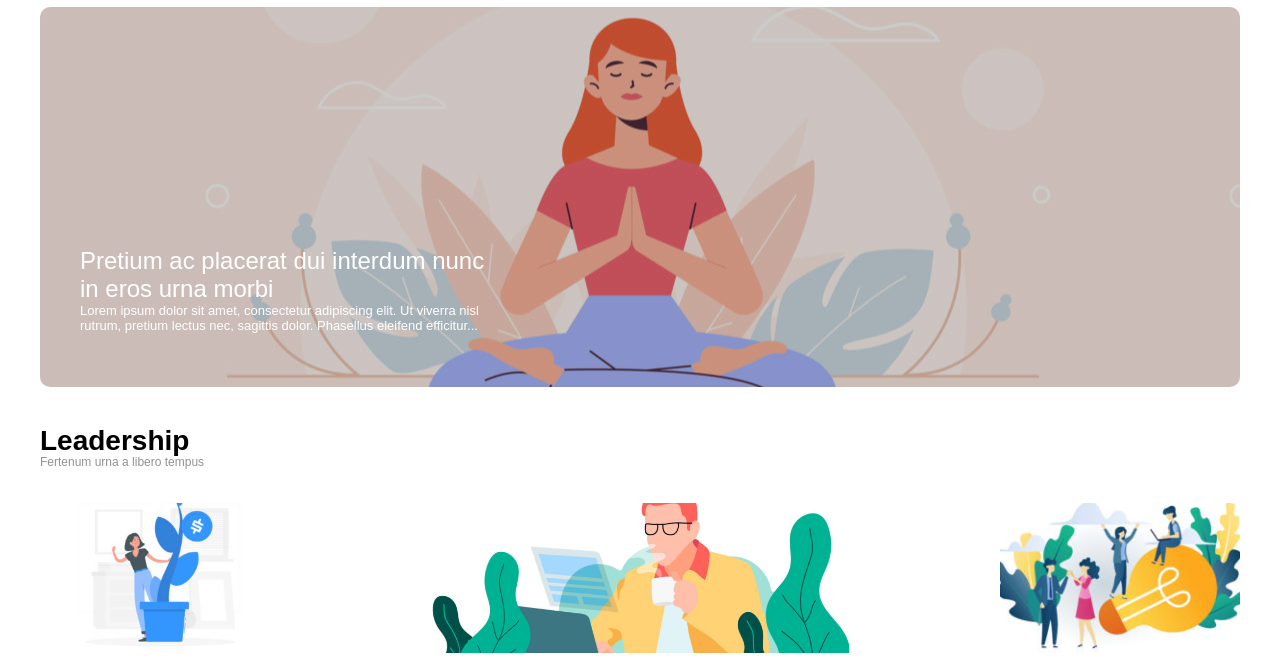
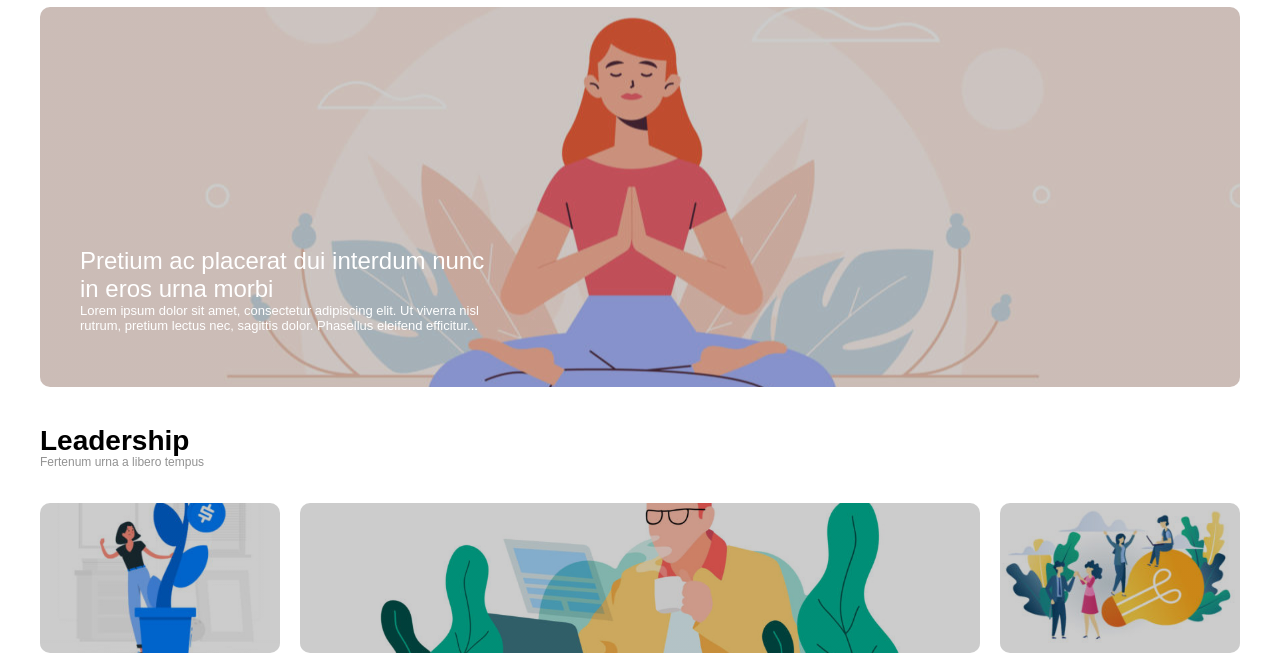
Before and after one commit to MarilenaCantisani/htmlcss-wp, a plain HTML site: page index.html in a window 1280 px wide. Shown: the part 116-786 px from the top of the page. Drawn offline with Linux system fonts and the light colour scheme.

Commit message:
+ added linear-gradient to background-images

```diff
--- a/css/style.css
+++ b/css/style.css
@@ -23,12 +23,6 @@ body {
     content: "";
     display: table;
     clear: both;
-}
-
-.bg-opacity {
-    background-color: rgba(0, 0, 0, 0.2);
-    height: 100%;
-    border-radius: 10px;
 }
 
 
@@ -63,7 +57,7 @@ header nav .nav-bar {
 .main-banner-top {
     height: 380px;
     border-radius: 10px;
-    background-image: url(../img/banner.jpg);
+    background-image: linear-gradient(rgba(0,0,0,0.2), rgba(0,0,0,0.2)), url(../img/banner.jpg);
     background-position: 50%;
     margin: 10px 0 40px 0;
 }
@@ -123,20 +117,19 @@ main .main-banner-top .text-banner {
 }
 
 .sidebar-sx .bg-image {
-    background-image: url(../img/img-1.jpg);
-    background-size: 80%;
-    opacity: 0.8;
+    background-image: linear-gradient(rgba(0,0,0,0.2), rgba(0,0,0,0.2)), url(../img/img-1.jpg);
+    background-size: cover;
 }
 
 
 .central-column .bg-image {
-    background-image: url(../img/banner-2.jpg);
-    background-size: 80%;
+    background-image: linear-gradient(rgba(0,0,0,0.2), rgba(0,0,0,0.2)), url(../img/banner-2.jpg);
+    background-size: cover;
 }
 
 .sidebar-dx .bg-image {
-    background-image: url(../img/img-3.jpg);
-    background-size: 120%;
+    background-image: linear-gradient(rgba(0,0,0,0.2), rgba(0,0,0,0.2)), url(../img/img-3.jpg);
+    background-size: cover;
 }
 
 .section-columns .text-column {
--- a/index.html
+++ b/index.html
@@ -32,11 +32,9 @@
         <main>
             <!-- Banner -->
             <section class="main-banner-top ">
-                <div class="bg-opacity">
-                    <div class="text-banner">
-                        <h2>Pretium ac placerat dui interdum nunc in eros urna morbi</h2>
-                        <p>Lorem ipsum dolor sit amet, consectetur adipiscing elit. Ut viverra nisl rutrum, pretium lectus nec, sagittis dolor. Phasellus eleifend efficitur...</p>
-                    </div>
+                <div class="text-banner">
+                    <h2>Pretium ac placerat dui interdum nunc in eros urna morbi</h2>
+                    <p>Lorem ipsum dolor sit amet, consectetur adipiscing elit. Ut viverra nisl rutrum, pretium lectus nec, sagittis dolor. Phasellus eleifend efficitur...</p>
                 </div>
             </section>
 
```
